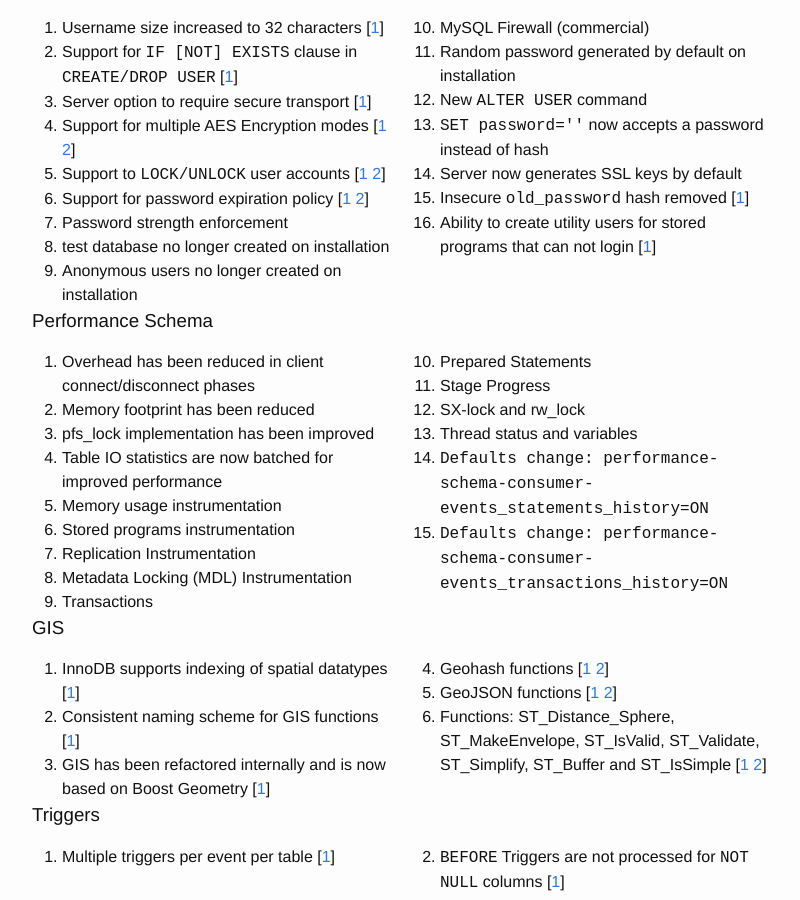
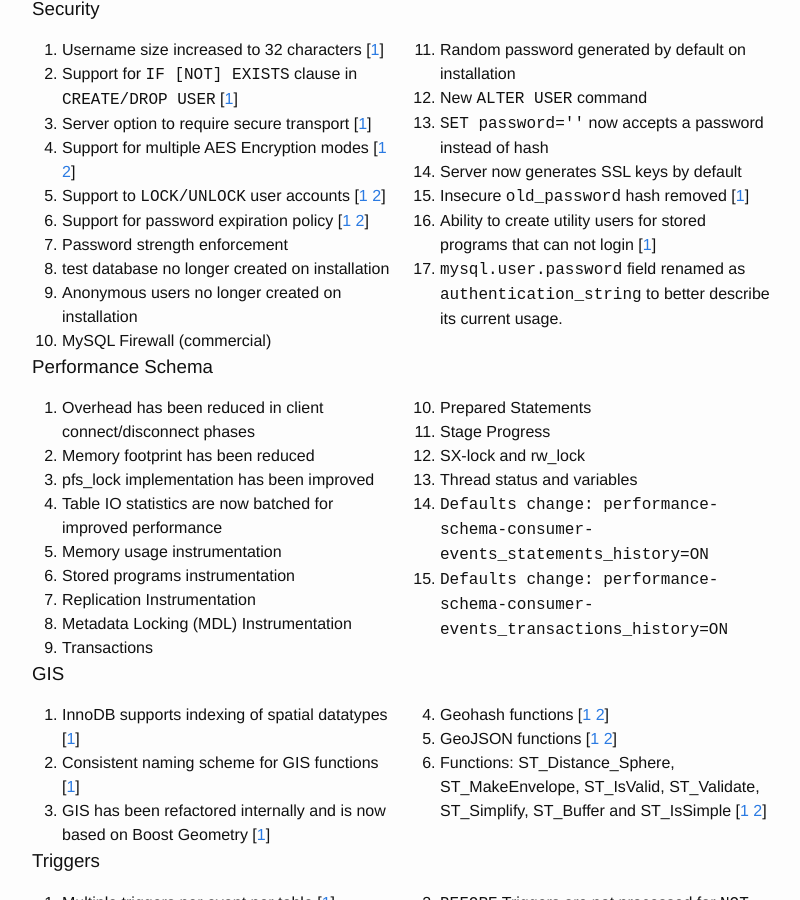
Before and after one commit to morgo/morgo.github.io, a Jekyll site: the page built from index.html, in a window 1280 px wide and 900 px high, scrolled down 2205 px. Shown: the whole window, without its empty margins (238-1038 px from the left). Built offline with Jekyll 4.4.1, drawn with Linux system fonts in a browser that asks for light colours; some of the changed text lies outside the part shown.

Commit message:
Added suggestions from Giuseppe via twitter.

```diff
--- a/index.html
+++ b/index.html
@@ -34,6 +34,7 @@
  <li class="rt">Support <tt>SLAVE_TRANSACTION_RETRIES</tt> in multi-threaded slave mode [<a href="http://dev.mysql.com/worklog/task/?id=6964">1</a>]</li>
  <li class="nd">A <tt>WAIT_FOR_EXECUTED_GTID_SET</tt> function has been introduced [<a href="http://dev.mysql.com/worklog/task/?id=7796">1</a> <a href="https://dev.mysql.com/doc/refman/5.7/en/gtid-functions.html#function_wait-for-executed-gtid-set">2</a>]</li>
  <li class="rt">Optimize GTIDs for Passive Slaves [<a href="https://dev.mysql.com/doc/refman/5.7/en/replication-options-gtids.html#sysvar_executed_gtids_compression_period">1</a> <a href="http://dev.mysql.com/worklog/task/?id=6559">2</a>]</li>
+ <li class="rt">GTID Replication no longer requires <tt>log-slave-updates</tt> be enabled</li>
  <li class="id">Defaults change: <tt>binlog_format=ROW</tt></li>
  <li class="id">Defaults change: <tt>sync_binlog=1</tt></li>
  <li class="nd">Defaults change: <tt>binlog_gtid_simple_recovery=1</tt></li>
@@ -149,6 +150,7 @@
  <li class="id">Server now generates SSL keys by default</li>
  <li class="id">Insecure <tt>old_password</tt> hash removed [<a href="https://dev.mysql.com/doc/refman/5.7/en/encryption-functions.html#function_old-password">1</a>]</li>
  <li class="rt">Ability to create utility users for stored programs that can not login [<a href="https://dev.mysql.com/doc/refman/5.7/en/mysql-no-login-plugin.html">1</a>]</li>
+ <li class="id"><tt>mysql.user.password</tt> field renamed as <tt>authentication_string</tt> to better describe its current usage.</li>
 </ol>
 </div>
 <!--  and Information Schema -->
```
